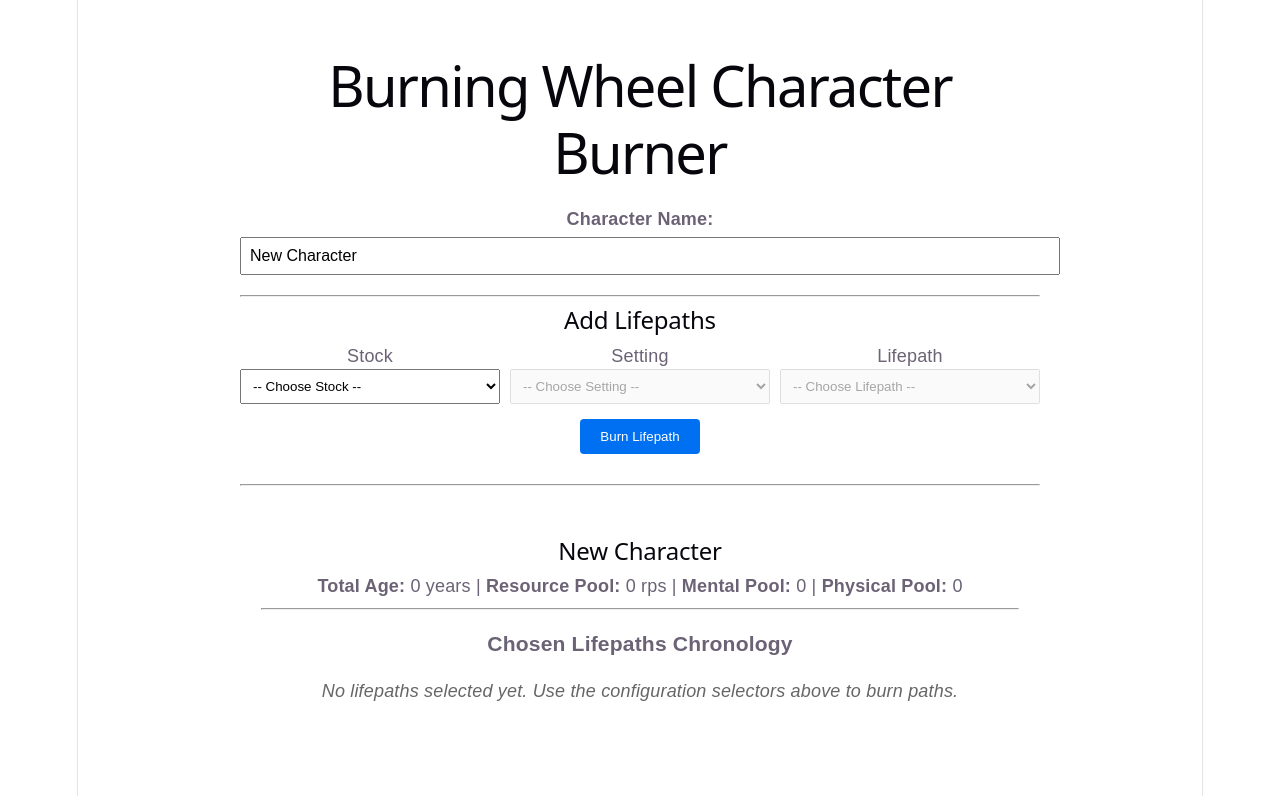
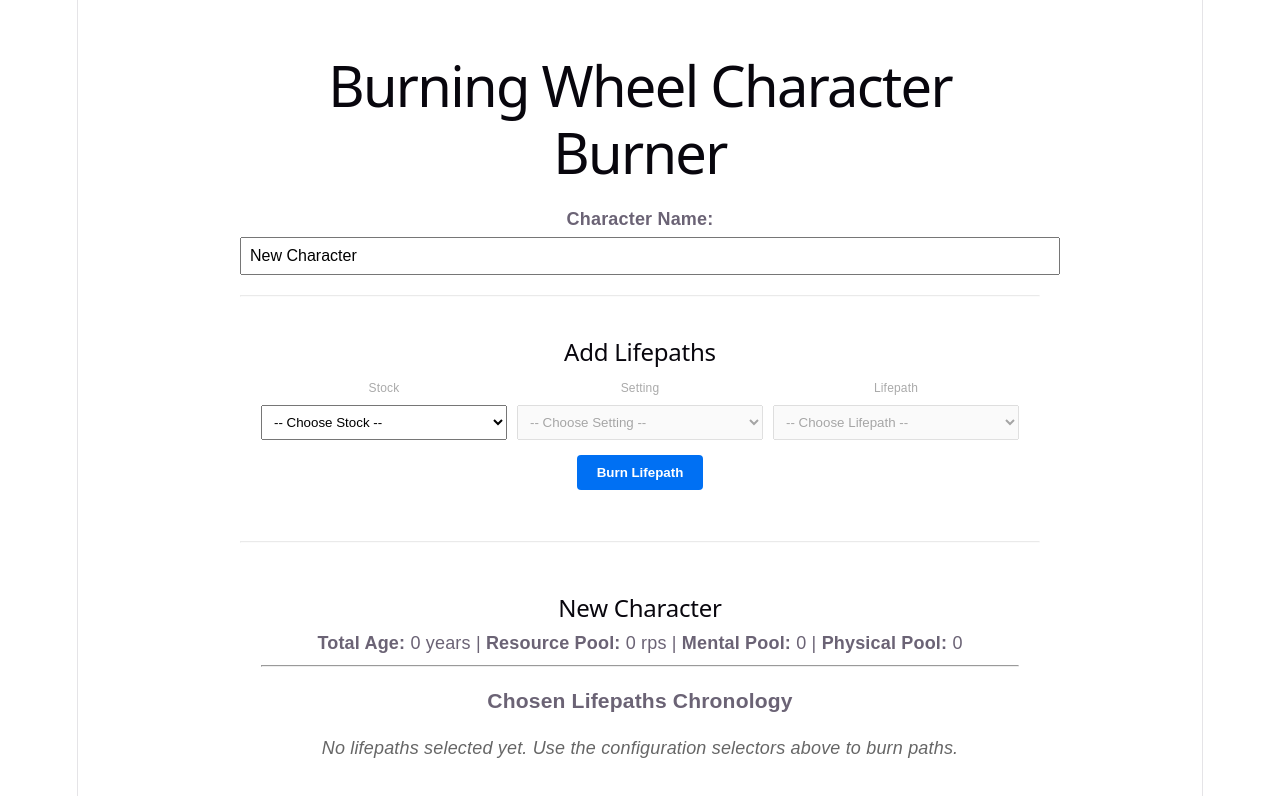
Before and after one commit to AdamChandler958/wheel-burner, a React (Vite) app in the folder web-app/: page / in a window 1280 px wide. Shown: the top 796 px of the page. Built offline with nearby package versions, Linux system fonts and the light colour scheme.

Commit message:
Chore: Separated out identity header and lifepath selector logic

```diff
--- a/web-app/src/App.jsx
+++ b/web-app/src/App.jsx
@@ -1,164 +1,41 @@
+import React from "react";
 import { useCharacterEngine } from "./hooks/useCharacterEngine";
+import IdentityHeader from "./components/IdentityHeader";
+import LifepathSelector from "./components/LifepathSelector";
+import LifepathChronology from "./components/LifepathChronology";
+import AttributeSelection from "./components/AttributeSelection";
 import SkillAllocation from "./components/SkillAllocation";
-import AttributeSelection from "./components/AttributeSelection";
-import LifepathChronology from "./components/LifepathChronology";
 import PendingLifepath from "./components/PendingLifepath";
 
 function App() {
-
   const engine = useCharacterEngine();
 
-
- if (engine.loading) {
-    return <div style={{ padding: '20px' }}>Loading Master Ruleset Assets...</div>;
+  if (engine.loading) {
+    return <div style={{ padding: '20px', fontFamily: 'sans-serif' }}>Loading Master Ruleset Assets...</div>;
   }
   if (!engine.rules || !engine.rules.lifepaths) {
-    return <div style={{ padding: '20px' }}>Error: Data compilation missing or malformed.</div>;
+    return <div style={{ padding: '20px', fontFamily: 'sans-serif' }}>Error: Data compilation missing or malformed.</div>;
   }
-
-  const {
-    rules,
-    selectedStock,
-    selectedSetting,
-    selectedLifepathKey,
-    pendingLifepath,
-    handleStockChange,
-    handleSettingChange,
-    stockOptions,
-    settingOptions,
-    lifepathOptions,
-    character,
-    availableLifepathSkillsSet,
-    setCharacter,
-    addLifepathToCharacter,
-    removeLifepath,
-    handleResolveStatChoice,
-    abortPendingLifepath,
-    setSelectedLifepathKey,
-    isFirstLifepath,
-    totalYears,
-    totalResources,
-    finalMentalPool,
-    remainingMental,
-    finalPhysicalPool,
-    remainingPhysical,
-    adjustStatValue,
-    calculatedHealth,
-    calculatedReflexes,
-    calculatedSteel,
-    hasZeroStats,
-    totalGeneralPoints,
-    totalLifepathSkillPoints,
-    processedLifepathSkills,
-    processedGlobalSkills,
-    remainingLifepathSkillPoints,
-    remainingGeneralPoints,
-    adjustSkillPoints,
-    skillSearchQuery,
-    setSkillSearchQuery,
-    selectedSearchSkillKey,
-    setSelectedSearchSkillKey,
-    searchedSkillsResults
-  } = engine;
 
   return (
     <div style={{ maxWidth: '800px', margin: '0 auto', padding: '20px', fontFamily: 'sans-serif' }}>
       <h1 style={{ lineHeight: '1.2', marginBottom: '20px' }}>Burning Wheel Character Burner</h1>
 
-      <div style={{ marginBottom: '20px' }}>
-        <label style={{ display: 'block', fontWeight: 'bold', marginBottom: '5px' }}>Character Name:</label>
-        <input
-          type="text"
-          value={character.name}
-          onChange={(e) => setCharacter(prev => ({ ...prev, name: e.target.value }))}
-          style={{ width: '100%', padding: '8px', fontSize: '16px' }}
-        />
-      </div>
+      <IdentityHeader engine={engine} />
 
-      <hr />
+      <hr style={{ margin: '20px 0', opacity: 0.2 }} />
 
-      <h2>Add Lifepaths</h2>
-      <div style={{ display: 'flex', gap: '10px', marginBottom: '15px', flexWrap: 'wrap' }}>
+      <LifepathSelector engine={engine} />
 
-        <div style={{ flex: '1', minWidth: '150px' }}>
-          <label style={{ display: 'block', textTransform: 'capitalize' }}>Stock</label>
-          <select value={selectedStock} onChange={handleStockChange} style={{ width: '100%', padding: '8px' }}>
-            <option value="">-- Choose Stock --</option>
-            {stockOptions.map(stock => (
-              <option key={stock} value={stock}>{stock.charAt(0).toUpperCase() + stock.slice(1)}</option>
-            ))}
-          </select>
-        </div>
+      <hr style={{ margin: '30px 0', opacity: 0.2 }} />
 
-        <div style={{ flex: '1', minWidth: '150px' }}>
-          <label style={{ display: 'block' }}>Setting</label>
-          <select
-            value={selectedSetting}
-            onChange={handleSettingChange}
-            disabled={!selectedStock}
-            style={{ width: '100%', padding: '8px' }}
-          >
-            <option value="">-- Choose Setting --</option>
-            {settingOptions.map(setting => {
-              const cleanName = setting.replace('_setting', '');
+      <LifepathChronology engine={engine} />
 
-              const displayName = cleanName.charAt(0).toUpperCase() + cleanName.slice(1);
+      <AttributeSelection engine={engine} />
 
-              return (
-                <option key={setting} value={setting}>
-                  {displayName}
-                </option>
-              );
-            })}
-          </select>
-        </div>
+      <SkillAllocation engine={engine} />
 
-        <div style={{ flex: '1', minWidth: '200px' }}>
-          <label style={{ display: 'block' }}>Lifepath</label>
-          <select
-            value={selectedLifepathKey}
-            onChange={(e) => setSelectedLifepathKey(e.target.value)}
-            disabled={!selectedSetting}
-            style={{ width: '100%', padding: '8px' }}
-          >
-            <option value="">-- Choose Lifepath --</option>
-            {lifepathOptions.map(lpKey => {
-              const lp = rules.lifepaths[selectedStock][selectedSetting][lpKey];
-              const isFirstSelection = character.chosenLifepaths.length === 0;
-              const isIllegalStart = isFirstSelection && !lp.is_born;
-
-              return (
-                <option
-                  key={lpKey}
-                  value={lpKey}
-                  disabled={isIllegalStart}
-                >
-                  {lp.name} ({lp.time} yrs) {isIllegalStart ? " [Requires Born]" : ""}
-                </option>
-              );
-            })}
-          </select>
-        </div>
-      </div>
-
-      <button
-        onClick={addLifepathToCharacter}
-        disabled={!selectedLifepathKey}
-        style={{ padding: '10px 20px', backgroundColor: '#0070f3', color: 'white', border: 'none', borderRadius: '4px', cursor: 'pointer' }}
-      >
-        Burn Lifepath
-      </button>
-
-      <hr style={{ margin: '30px 0' }} />
-
-      <LifepathChronology engine = {engine}/>
-
-      <AttributeSelection engine = {engine}/>
-
-      <SkillAllocation engine = {engine}/>
-
-      <PendingLifepath engine = {engine}/>
-
+      <PendingLifepath engine={engine} />
     </div>
   );
 }
--- /dev/null
+++ b/web-app/src/components/IdentityHeader.jsx
@@ -0,0 +1,19 @@
+import React from "react";
+
+export default function IdentityHeader({ engine }) {
+  const { character, setCharacter } = engine;
+
+  return (
+    <div style={{ marginBottom: '20px' }}>
+      <label style={{ display: 'block', fontWeight: 'bold', marginBottom: '5px' }}>
+        Character Name:
+      </label>
+      <input
+        type="text"
+        value={character.name}
+        onChange={(e) => setCharacter(prev => ({ ...prev, name: e.target.value }))}
+        style={{ width: '100%', padding: '8px', fontSize: '16px' }}
+      />
+    </div>
+  );
+}
--- /dev/null
+++ b/web-app/src/components/LifepathSelector.jsx
@@ -0,0 +1,95 @@
+import React from "react";
+
+export default function LifepathSelector({ engine }) {
+  const {
+    rules,
+    selectedStock,
+    selectedSetting,
+    selectedLifepathKey,
+    handleStockChange,
+    handleSettingChange,
+    stockOptions,
+    settingOptions,
+    lifepathOptions,
+    character,
+    addLifepathToCharacter,
+    setSelectedLifepathKey
+  } = engine;
+
+  return (
+    <div style={{ backgroundColor: 'rgba(255,255,255,0.01)', padding: '20px', borderRadius: '8px', border: '1px solid rgba(255,255,255,0.05)', marginBottom: '20px' }}>
+      <h2 style={{ marginTop: 0 }}>Add Lifepaths</h2>
+      <div style={{ display: 'flex', gap: '10px', marginBottom: '15px', flexWrap: 'wrap' }}>
+
+        {/* Stock Select */}
+        <div style={{ flex: '1', minWidth: '150px' }}>
+          <label style={{ display: 'block', textTransform: 'capitalize', fontSize: '12px', color: '#aaa', marginBottom: '4px' }}>Stock</label>
+          <select value={selectedStock} onChange={handleStockChange} style={{ width: '100%', padding: '8px' }}>
+            <option value="">-- Choose Stock --</option>
+            {stockOptions.map(stock => (
+              <option key={stock} value={stock}>{stock.charAt(0).toUpperCase() + stock.slice(1)}</option>
+            ))}
+          </select>
+        </div>
+
+        {/* Setting Select */}
+        <div style={{ flex: '1', minWidth: '150px' }}>
+          <label style={{ display: 'block', fontSize: '12px', color: '#aaa', marginBottom: '4px' }}>Setting</label>
+          <select
+            value={selectedSetting}
+            onChange={handleSettingChange}
+            disabled={!selectedStock}
+            style={{ width: '100%', padding: '8px' }}
+          >
+            <option value="">-- Choose Setting --</option>
+            {settingOptions.map(setting => {
+              const cleanName = setting.replace('_setting', '');
+              const displayName = cleanName.charAt(0).toUpperCase() + cleanName.slice(1);
+              return (
+                <option key={setting} value={setting}>
+                  {displayName}
+                </option>
+              );
+            })}
+          </select>
+        </div>
+
+        {/* Lifepath Select */}
+        <div style={{ flex: '1', minWidth: '200px' }}>
+          <label style={{ display: 'block', fontSize: '12px', color: '#aaa', marginBottom: '4px' }}>Lifepath</label>
+          <select
+            value={selectedLifepathKey}
+            onChange={(e) => setSelectedLifepathKey(e.target.value)}
+            disabled={!selectedSetting}
+            style={{ width: '100%', padding: '8px' }}
+          >
+            <option value="">-- Choose Lifepath --</option>
+            {lifepathOptions.map(lpKey => {
+              const lp = rules.lifepaths[selectedStock][selectedSetting][lpKey];
+              const isFirstSelection = character.chosenLifepaths.length === 0;
+              const isIllegalStart = isFirstSelection && !lp.is_born;
+
+              return (
+                <option
+                  key={lpKey}
+                  value={lpKey}
+                  disabled={isIllegalStart}
+                >
+                  {lp.name} ({lp.time} yrs) {isIllegalStart ? " [Requires Born]" : ""}
+                </option>
+              );
+            })}
+          </select>
+        </div>
+      </div>
+
+      <button
+        onClick={addLifepathToCharacter}
+        disabled={!selectedLifepathKey}
+        style={{ padding: '10px 20px', backgroundColor: '#0070f3', color: 'white', border: 'none', borderRadius: '4px', cursor: 'pointer', fontWeight: 'bold' }}
+      >
+        Burn Lifepath
+      </button>
+    </div>
+  );
+}
```
